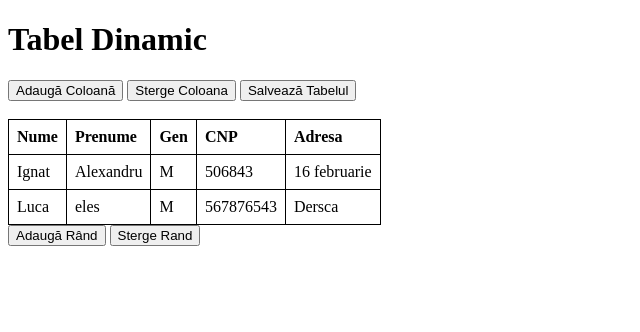
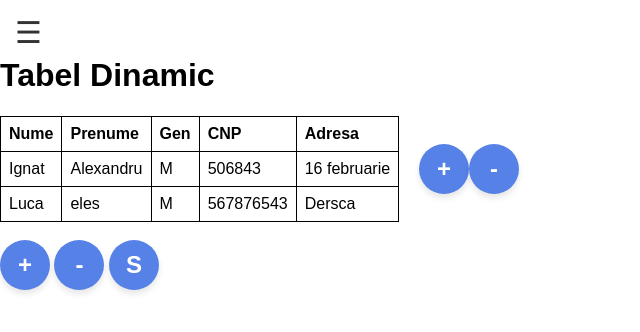
Before and after one commit to edia8/Flashcard, a website: page index.html in a window 1280 px wide. Shown: the whole page, without its empty margins (0-640 px from the left). Drawn offline with Linux system fonts and the light colour scheme.

Commit message:
added menu +flashy table buttons
used css for the add/delete row/column and the save table button, added a menu to switch between the table and the spin page, where I am gonna add the flashcard system

```diff
--- /dev/null
+++ b/css/styles.css
@@ -0,0 +1,56 @@
+body {
+    font-family: Arial, sans-serif;
+    margin: 0;
+    padding: 0;
+}
+
+.sidenav {
+position: relative;
+    height: 100%;
+    width: 0;
+    position: fixed;
+    z-index: 1;
+    top: 0;
+    left: 0;
+    background-color: #333;
+    overflow-x: hidden;
+    transition: 0.5s;
+    padding-top: 60px;
+}
+
+.sidenav a {
+    padding: 10px 20px;
+    text-decoration: none;
+    font-size: 25px;
+    color: #f2f2f2;
+    display: block;
+    transition: 0.3s;
+}
+
+.sidenav a:hover {
+    background-color: #ddd;
+    color: black;
+}
+
+.sidenav .closebtn {
+    position: absolute;
+    top: 0;
+    right: 25px;
+    font-size: 36px;
+    margin-left: 50px;
+}
+
+.menu-icon {
+    font-size: 30px;
+    cursor: pointer;
+    position: absolute;
+    top: 15px;
+    left: 15px;
+    color: #333;
+}
+
+.content {
+	top:20px;
+    padding: 20px;
+    margin-left: 20px;
+}
--- a/index.html
+++ b/index.html
@@ -4,6 +4,7 @@
     <meta charset="UTF-8">
     <meta name="viewport" content="width=device-width, initial-scale=1.0">
     <title>Tabel Dinamic</title>
+    <link rel="stylesheet" href="css/styles.css">
     <style>
 
         table, th, td {
@@ -14,14 +15,60 @@
             padding: 8px;
             text-align: left;
         }
+        #table-container {
+            display: flex;
+            align-items: center;
+        }
+        #dynamic-table {
+            margin-right: 20px;
+        }
+        #control-buttons {
+
+            flex-direction: column;
+            align-items: left;
+        }
+        #control-buttons button {
+            margin-bottom: 10px;
+        }
+
+        .circular {
+            width: 50px;
+            height: 50px;
+            background-color: #5681e6;
+            color: white;
+            border: none;
+            border-radius: 50%;
+            font-size: 24px;
+            font-weight: bold;
+            align-items: center;
+            justify-content: center;
+            box-shadow: 0 4px 6px rgba(0, 0, 0, 0.1);
+            transition: background-color 0.3s ease, transform 0.3s ease;
+            cursor: pointer;
+        }
+
+        .circular:hover {
+            background-color: #2a4fa6;
+            transform: scale(1.1);
+        }
+
+        .circular:active {
+            background-color: #2a4fa6;
+        }
     </style>
 </head>
 <body>
+    <div id="mySidenav" class="sidenav">
+        <a href="javascript:void(0)" class="closebtn" onclick="closeNav()">&times;</a>
+        <a href="index.html">Tabel</a>
+        <a href="spin.html">Roata</a>
+    </div>
+    <br><br>
+
+    <span class="menu-icon" onclick="openNav()">&#9776;</span>
     <h1>Tabel Dinamic</h1>
-    <button id="add-column">Adaugă Coloană</button>
-    <button id="delete-column">Sterge Coloana</button>
-    <button id="save-table">Salvează Tabelul</button>
-    <br><br>
+
+<div id="table-container">
     <table id="dynamic-table">
         <thead>
             <tr id="header-row">
@@ -35,8 +82,17 @@
             <!-- Conținutul tabelului va fi generat dinamic -->
         </tbody>
     </table>
-    <button id="add-row">Adaugă Rând</button>
-    <button id="delete-row">Sterge Rand</button>
+        <button id="add-column" class="circular">+</button>
+        <button id="delete-column" class="circular">-</button>
+</div>
+<br>
+<div id="control-buttons">
+    <div id="circular">
+        <button id="add-row" class="circular">+</button>
+        <button id="delete-row" class="circular">-</button>
+        <button id="save-table" class="circular">S</button>
+    </div>
+</div>
     <p id="response"></p>
 
     <script src="script.js"></script>
--- a/script.js
+++ b/script.js
@@ -120,3 +120,10 @@ document.addEventListener('DOMContentLoaded', function() {
     });
 
 });
+function openNav() {
+    document.getElementById("mySidenav").style.width = "150px";
+}
+
+function closeNav() {
+    document.getElementById("mySidenav").style.width = "0";
+}
```
Also changed, not shown: spin.html (added, +20 -0 lines).
